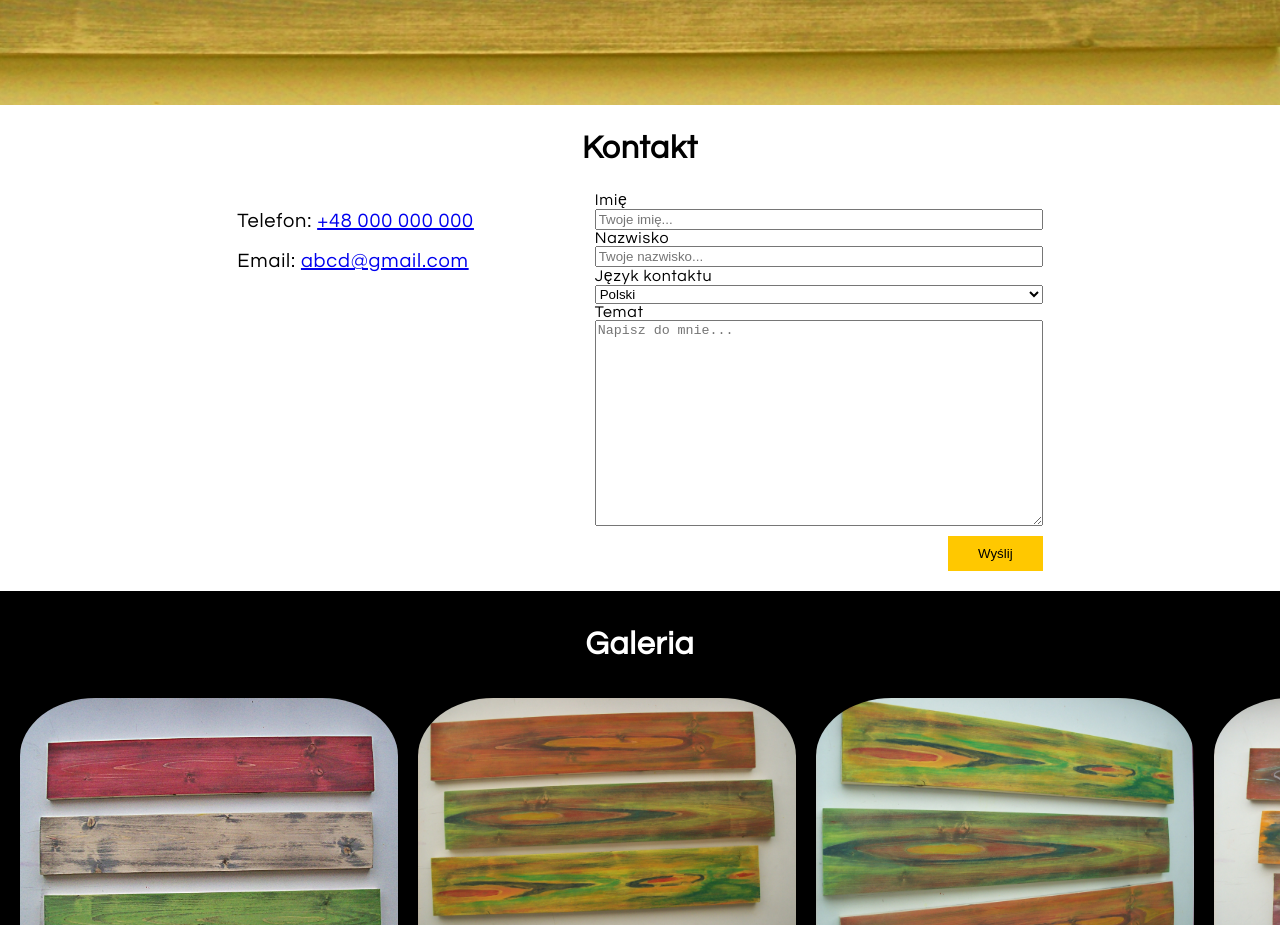
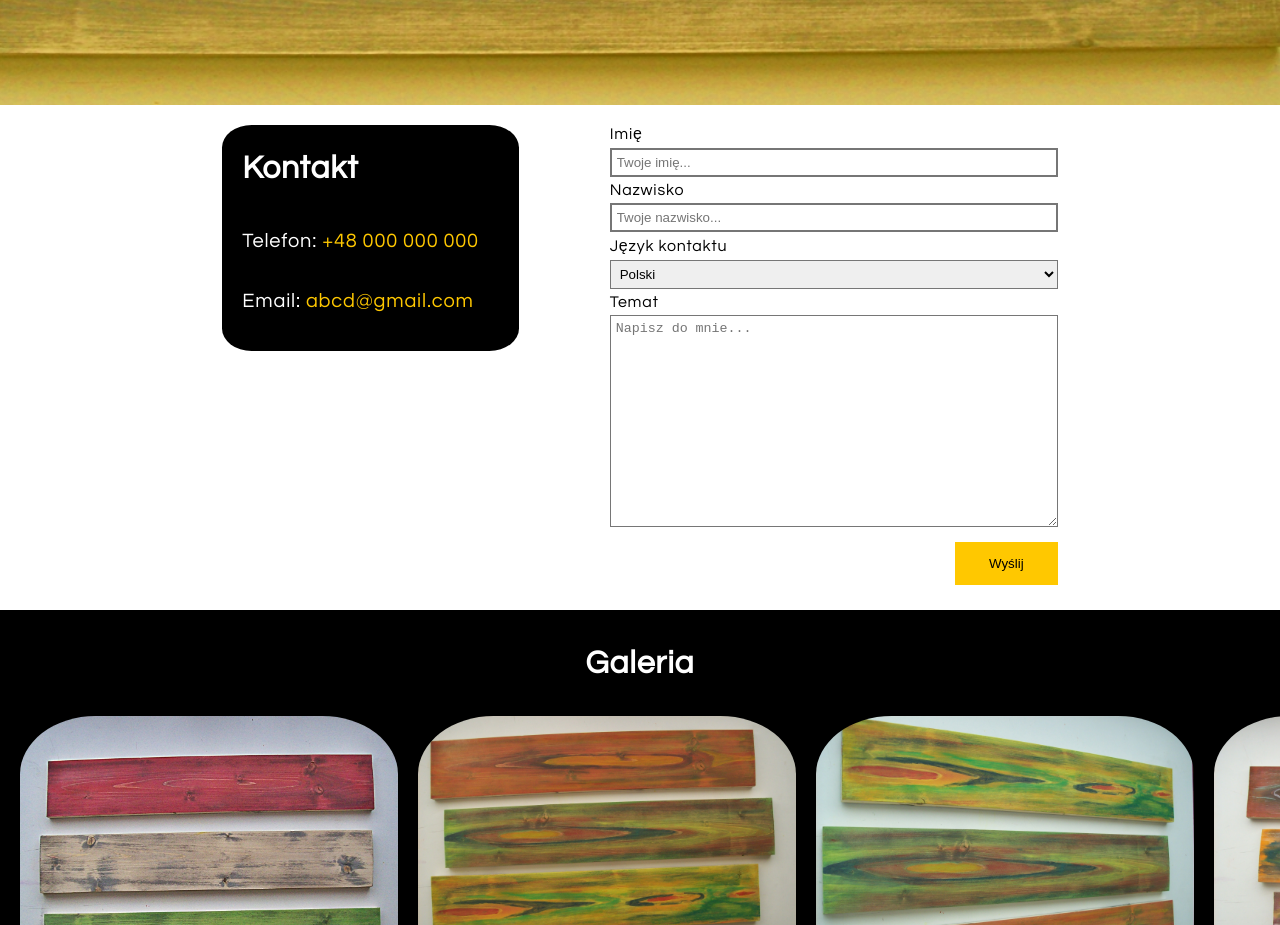
Before and after one commit to Nezxie/Woodworkshop-Portfolio-Page, a plain HTML site: page index.html in a window 1280 px wide. Shown: the part 823-1748 px from the top of the page. Drawn offline with Linux system fonts and the light colour scheme.

Commit message:
finished css styling
What is left to do:
*aply js to contact form so it sends out email
*usefull galery - enchance pic on click
*maybe add language swich button on top
*troubleshoot why it only works nicely on firefox xD - chrome has white space on left

```diff
--- a/index.html
+++ b/index.html
@@ -37,9 +37,10 @@
         </div>
         <div class="bottomContainer">
 
-            <h2>Kontakt</h2>
+
             <div class="contactContainer">
                 <div class="left">
+                    <h2>Kontakt</h2>
                     <p>Telefon: <a href="tel:+48000000000">+48 000 000 000</a></p>
                     <p>Email: <a href="mailto:abcd@gmail.com">abcd@gmail.com</a></p>
                 </div>
--- a/styles.css
+++ b/styles.css
@@ -59,9 +59,18 @@ body{
 }
 .contactContainer{
     display:flex;
-
     text-align: left;
     justify-content: space-around;
+
+}
+.left{
+    background-color: #000000;
+    padding: 0 40px 20px 20px;
+    border-radius: 10%;
+    color:white;
+    display:flex;
+    flex-direction: column;
+    align-self:baseline;
 
 }
 .contact{
@@ -76,6 +85,7 @@ body{
 .gallery{
     display:flex;
     flex:0 1 auto;
+
 }
 .footer{
     padding:10px;
@@ -99,9 +109,17 @@ h2{
 p{
     font-size: 20px;
 }
+input,
+textarea,
+select{
+    padding:5px;
+    margin:5px 0;
+    border-style:solid;
+
+}
 #submitButton{
     transition: 0.2s;
-    border:0;
+    border:4px solid rgba(0,0,0,0);
     background-color: rgb(255, 200, 0);
     padding: 10px 30px;
     margin-top: 10px;
@@ -115,11 +133,25 @@ img:hover{
     cursor:pointer;
 
 }
+input:focus,
+textarea:focus,
+select:focus{
+    border-color:rgb(255, 200, 0);
+    outline: none;
+    /* THIS IS GOLD, REMEMBER THIS, THIS STUPID BLUE BORDER ON ACTIVE
+    BOX IS CALLED OUTLINE. OUTLINE!!!! */
+}
 #submitButton:hover{
-    scale:1.05;
+    border: 4px solid rgb(255, 200, 0);
+    background: rgb(255, 255, 255);
     cursor:pointer;
 }
 #language:hover{
     cursor:pointer;
 
 }
+a{
+    text-decoration: none;
+    color: rgb(255, 200, 0);
+
+}
```
